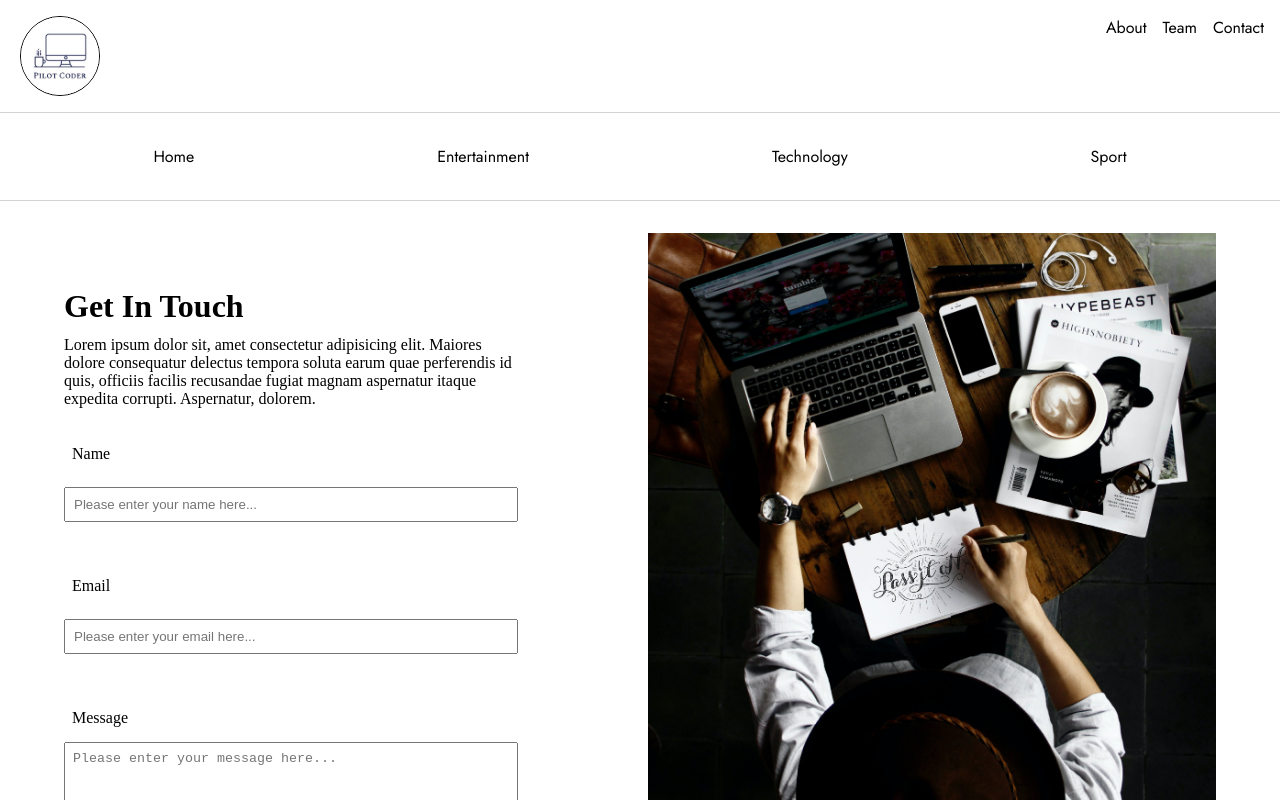
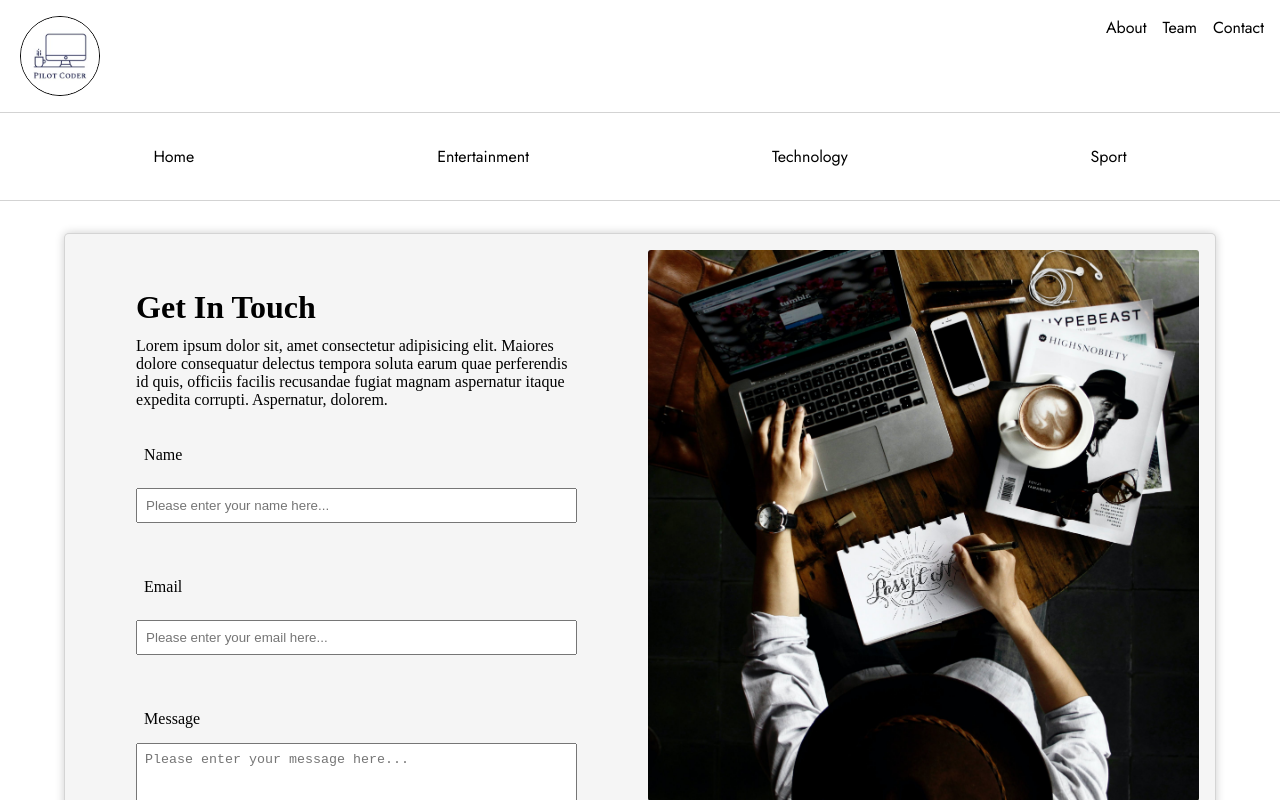
Before and after one commit to dolce-emmy/News-App, a React (Vite) app: page /contact in a window 1280 px wide. Shown: the top 800 px of the page. Built offline with nearby package versions, Linux system fonts and the light colour scheme; no server answers; a web font is replaced by a local one.

Commit message:
added more style to the contact page

```diff
--- a/src/components/Contact.jsx
+++ b/src/components/Contact.jsx
@@ -1,5 +1,6 @@
 import React, { useRef } from "react";
 import emailjs from "@emailjs/browser";
+import Footer from "./Footer";
 
 const Contact = () => {
   const form = useRef();
@@ -47,8 +48,13 @@ const Contact = () => {
           </p>
 
           <label className="username">Name</label>
-          <input className="username-input" type="text" name="from_name" required placeholder="Please enter your name here..." />
-
+          <input
+            className="username-input"
+            type="text"
+            name="from_name"
+            required
+            placeholder="Please enter your name here..."
+          />
 
           <label className="email">Email</label>
           <input
@@ -64,7 +70,6 @@ const Contact = () => {
             className="message-input"
             name="message"
             placeholder="Please enter your message here..."
-
           />
 
           <input className="submit-button" type="submit" value="Send" />
@@ -74,12 +79,15 @@ const Contact = () => {
           {/* Add your image component or img tag here */}
 
           <img
-            style={{ width: "100%" }}
+            style={{ width: "100%", borderRadius: " 3px" }}
             src="./contact/contact.jpg"
             alt="Description"
           />
         </div>
+
       </div>
+
+      <Footer />
     </>
   );
 };
--- a/src/styles/App.css
+++ b/src/styles/App.css
@@ -86,27 +86,33 @@ h2 {
   padding: 1rem;
 }
 
-
-.contact-title {
+/* .contact-title {
   text-align:left;
   margin-top: 1rem;
   margin-right: 1rem;
 
-}
+} */
 
 .contact-container {
   width: 90%;
+  height: 100vh;
   margin: 0 auto;
   display: grid;
   grid-template-columns: 1fr 1fr;
   /* Adjust the gap between columns */
   grid-template-rows: repeat(7, 50px);
   gap: 1rem;
+
+  margin-top: 2rem;
+  margin-bottom: 2rem;
+  padding: 1rem;
+  border: 1px solid #cccc;
+  border-radius: 5px;
+  background-color: #f5f5f5;
+  box-shadow: 0 0 10px rgba(0, 0, 0, 0.2);
 }
 
-
 .contact-form {
-
   grid-column: 1/2;
   grid-row: 1/7;
   display: grid;
@@ -114,49 +120,37 @@ h2 {
   grid-template-rows: repeat(10, 50px);
   justify-content: center;
   align-items: center;
-    margin-top: 3rem;
+  margin: 0 auto;
   gap: 1rem;
   width: 80%;
-
-
+  height: 100%;
+  margin-top: 2rem;
 }
 
-
 .contact-form > label {
-
   padding: 0.5rem;
   font-size: 1rem;
   margin-top: 2rem;
 }
 
-
-
 .username-input {
-
-
   padding: 0.5rem;
-
 }
 
 .email-input {
-
   padding: 0.5rem;
 }
 
 textarea {
-
   padding: 0.5rem;
   resize: none;
   height: 100px;
   width: 100%;
   margin-top: 4rem;
   margin-bottom: 1rem;
-
 }
 
 .submit-button {
-
-
   grid-row: 10/-1;
   width: 120px;
   margin: 1rem;
@@ -175,13 +169,6 @@ textarea {
   transition: all 0.3s ease;
 }
 
-
 .image-container {
-
   grid-column: 2/-1;
-
-
-
-
-
 }
```
Lines whose indentation alone changed are shown as unchanged.
